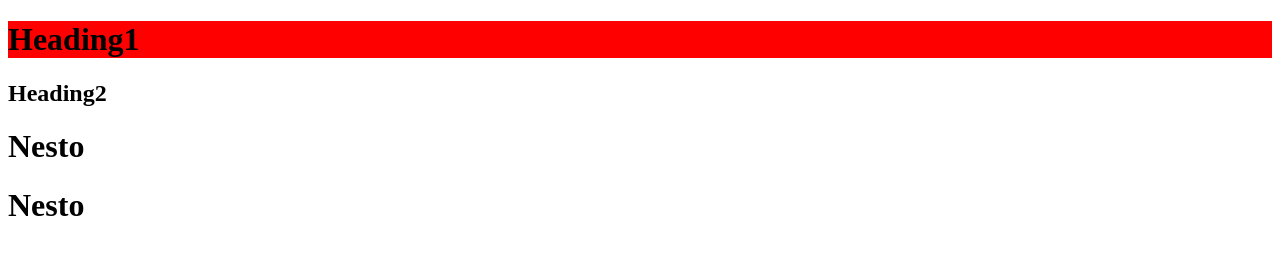
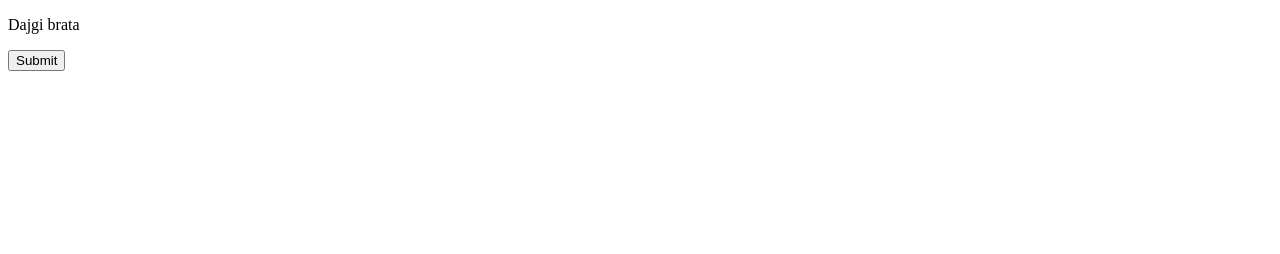
Before and after one commit to HamzaPapicc/Front-End-Camp-JS, a plain HTML site: page Vezba 1/index.html in a window 1280 px wide. Drawn offline with Linux system fonts and the light colour scheme.

Commit message:
first commit

```diff
--- a/Vezba 1/app.js
+++ b/Vezba 1/app.js
@@ -532,6 +532,19 @@
 
 // console.log(elements)
 
+// elements = document.getElementById("glavniNaslov")
+// elements.style.backgroundColor = "red"
 
-elements = document.getElementById("glavniNaslov")
-elements.style.backgroundColor = "red"
+// const handler = () => {
+//     el = document.getElementById("sporedniNaslov");
+//     el.style.backgroundColor = "blue";
+//     el.style.color = "white";
+//     el.style.margin = "50px"
+// }
+
+const handler = () => {
+    el = document.getElementById("paragraf")
+    el.style.backgroundColor = "blue"
+    el.style.color = "white"
+    el.innerText = "nemome stiskat"
+}
--- a/Vezba 1/index.html
+++ b/Vezba 1/index.html
@@ -7,10 +7,8 @@
     <title>Document</title>
 </head>
 <body>
-    <h1 id="glavniNaslov" class="main">Heading1</h1>
-    <h2 id="sporedniNaslov" class="main">Heading2</h2>
-    <h1 class="Nista">Nesto</h1>
-    <h1 class="Nesto">Nesto</h1>
+    <p id="paragraf">Dajgi brata</p>
+    <button onclick="handler()">Submit</button>
     <script src="./app.js"></script>
 </body>
 </html>
```
